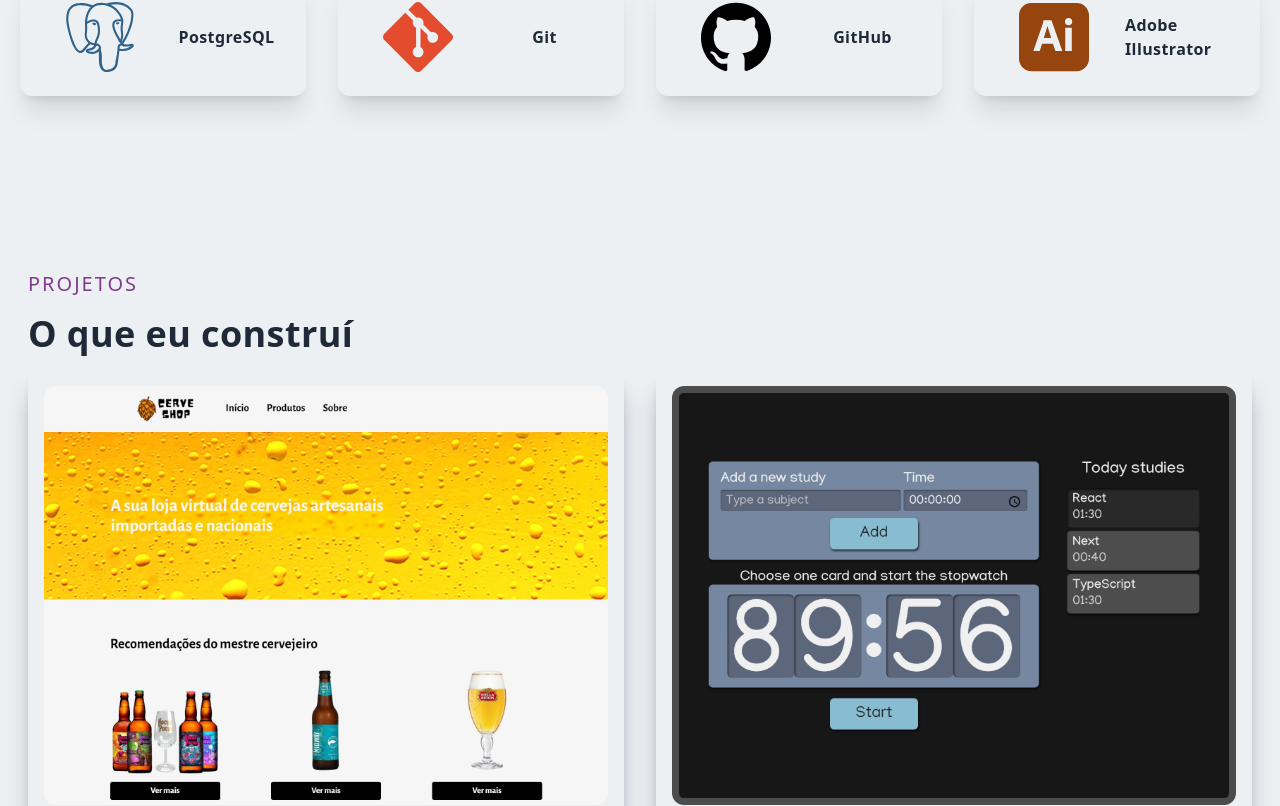
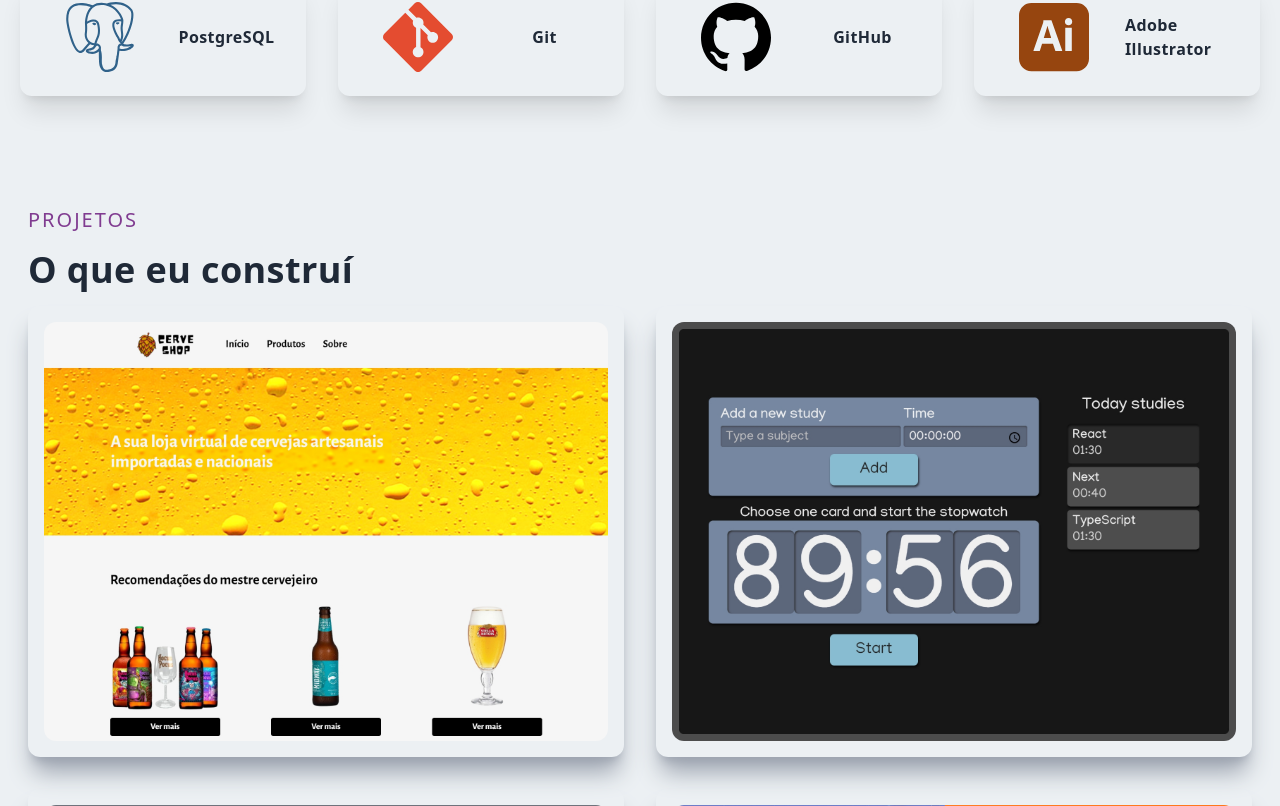
Before and after one commit to acn3to/portfolio, a Next.js app: page / in a window 1280 px wide. Shown: the part 2274-3080 px from the top of the page. Built offline with nearby package versions, Linux system fonts and the light colour scheme.

Commit message:
fix: adjusts projects component

```diff
--- a/components/Projects.jsx
+++ b/components/Projects.jsx
@@ -2,14 +2,14 @@ import React from 'react'
 
 import cerveshopImg from '../public/assets/projects/cerveshopImg.jpg'
 import dragonImg from '../public/assets/projects/dragonImg.jpg'
+import f4lifeImg from '../public/assets/projects/f4lifeImg.jpg'
 import studytimerImg from '../public/assets/projects/studytimerImg.jpg'
-import f4lifeImg from '../public/assets/projects/f4lifeImg.jpg'
 import ProjectItem from './ProjectItem'
 
 const Projects = () => {
   return (
-    <div id="projects" className="w-full pt-20">
-      <div className="max-w-[1240px] mx-auto px-2 py-16">
+    <div id="projects" className="w-full pt-10">
+      <div className="max-w-[1240px] mx-auto px-2 py-10">
         <p className="text-xl tracking-widest uppercase text-[#803C90]">
           Projetos
         </p>
@@ -17,25 +17,21 @@ const Projects = () => {
         <div className="grid md:grid-cols-2 gap-8">
           <ProjectItem
             title="Cerve Shop"
-            technology="React + TypeScript"
             backgroundImg={cerveshopImg}
             projectUrl="/cerveshop"
           />
           <ProjectItem
             title="Study Timer App"
-            technology="React + TypeScript"
             backgroundImg={studytimerImg}
             projectUrl="/studytimer"
           />
           <ProjectItem
             title="F4Life Landing Page"
-            technology="HTML + CSS + JavaScript"
             backgroundImg={f4lifeImg}
             projectUrl="/f4life"
           />
           <ProjectItem
             title="Dragon Ball Login UI"
-            technology="HTML + CSS + JavaScript"
             backgroundImg={dragonImg}
             projectUrl="/dragonball"
           />
```
